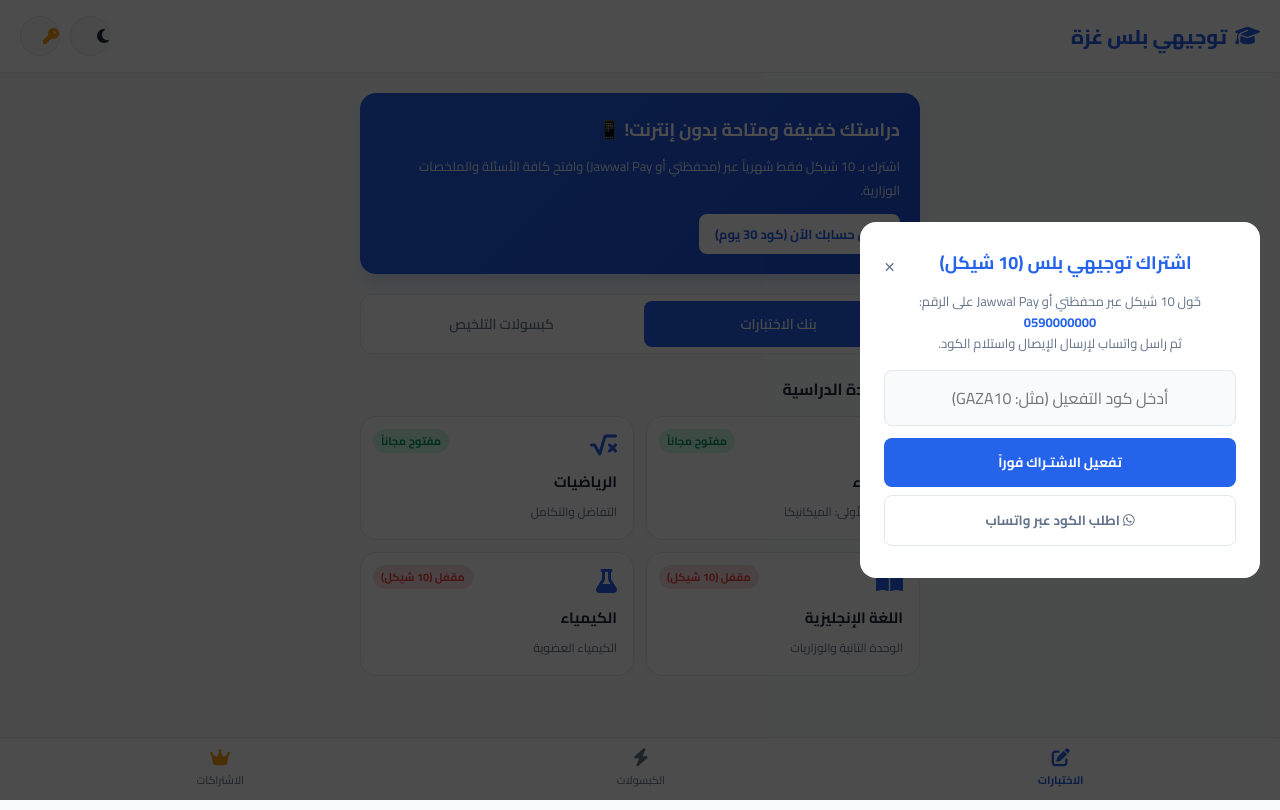
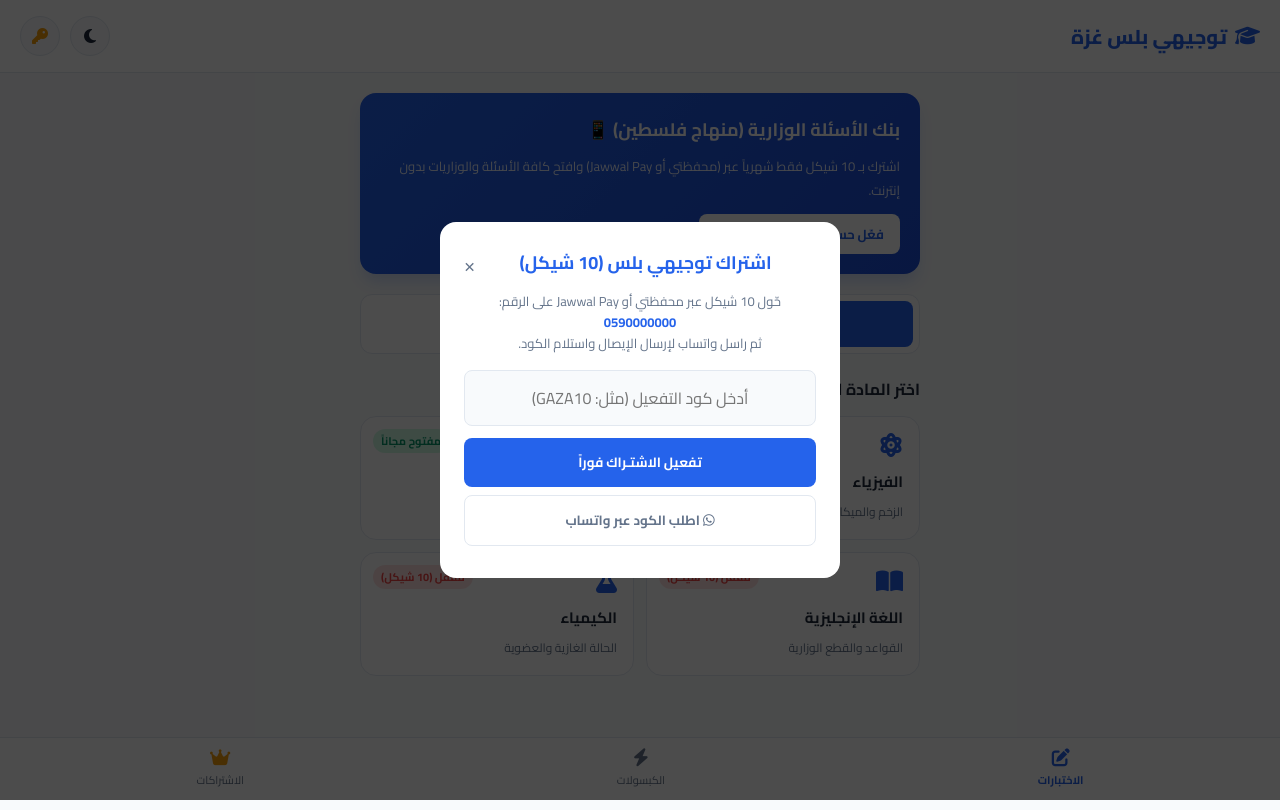
Before and after one commit to Hassanmohra/tawjihi-gaza, a plain HTML site: page index.html in a window 1280 px wide. Both pictures are taken after a click on the button 40 px from the left and 36 px from the top of the page. Drawn offline with Linux system fonts and the light colour scheme.

Commit message:
Update index.html

```diff
--- a/index.html
+++ b/index.html
@@ -1,4 +1,3 @@
-
 <!DOCTYPE html>
 <html lang="ar" dir="rtl">
 <head>
@@ -47,11 +46,10 @@
     }
     .logo { font-size: 20px; font-weight: 800; color: var(--primary); display: flex; align-items: center; gap: 8px; }
     .header-actions { display: flex; gap: 10px; align-items: center; }
-    .icon-btn { background: var(--bg); border: 1px solid var(--border); width: 40px; height: 40px; border-radius: 50%; display: flex; align-items: center; justifyContent: center; cursor: pointer; color: var(--text); font-size: 16px; }
+    .icon-btn { background: var(--bg); border: 1px solid var(--border); width: 40px; height: 40px; border-radius: 50%; display: flex; align-items: center; justify-content: center; cursor: pointer; color: var(--text); font-size: 16px; }
 
     .container { max-width: 600px; margin: 0 auto; padding: 20px; }
 
-    /* البطاقات الترحيبية واشتراك 10 شيكل */
     .banner {
       background: linear-gradient(135deg, #2563eb, #1d4ed8);
       color: white;
@@ -64,12 +62,10 @@
     .banner p { font-size: 13px; opacity: 0.9; margin-bottom: 12px; }
     .banner-btn { background: white; color: var(--primary); border: none; padding: 8px 16px; border-radius: 8px; font-weight: 700; cursor: pointer; font-size: 13px; }
 
-    /* التبويبات */
     .tabs { display: flex; gap: 8px; margin-bottom: 20px; background: var(--card-bg); padding: 6px; border: 1px solid var(--border); border-radius: 12px; }
     .tab { flex: 1; padding: 10px; text-align: center; border-radius: 8px; cursor: pointer; font-weight: 600; font-size: 14px; color: var(--text-muted); border: none; background: transparent; }
     .tab.active { background: var(--primary); color: white; }
 
-    /* أقسام المواد */
     .section-title { font-size: 16px; font-weight: 700; margin-bottom: 12px; display: flex; justify-content: space-between; align-items: center; }
     .grid { display: grid; grid-template-columns: repeat(2, 1fr); gap: 12px; margin-bottom: 24px; }
     .card {
@@ -88,12 +84,10 @@
     .locked-badge { position: absolute; top: 12px; left: 12px; background: #fee2e2; color: #ef4444; font-size: 11px; padding: 2px 8px; border-radius: 20px; font-weight: 700; }
     .unlocked-badge { position: absolute; top: 12px; left: 12px; background: #d1fae5; color: #059669; font-size: 11px; padding: 2px 8px; border-radius: 20px; font-weight: 700; }
 
-    /* نافذة الأسئلة / الفلاش كاردز */
-    .modal { display: none; position: fixed; inset: 0; background: rgba(0,0,0,0.6); z-index: 1000; align-items: center; justifyContent: center; padding: 16px; }
+    .modal { display: none; position: fixed; inset: 0; background: rgba(0,0,0,0.6); z-index: 1000; align-items: center; justify-content: center; padding: 16px; }
     .modal-content { background: var(--card-bg); width: 100%; max-width: 500px; border-radius: var(--radius); padding: 24px; max-height: 90vh; overflow-y: auto; position: relative; }
     .close-modal { position: absolute; top: 16px; left: 16px; font-size: 20px; cursor: pointer; color: var(--text-muted); }
 
-    /* أسئلة بنك الاختبارات */
     .question-box { margin-bottom: 16px; }
     .question-title { font-size: 15px; font-weight: 700; margin-bottom: 12px; line-height: 1.5; }
     .options { display: flex; flex-direction: column; gap: 8px; margin-bottom: 16px; }
@@ -103,20 +97,17 @@
     .option.wrong { background: #fee2e2; border-color: #ef4444; color: #991b1b; }
     .explanation { background: var(--bg); border-right: 4px solid var(--primary); padding: 12px; border-radius: 8px; font-size: 13px; margin-bottom: 16px; display: none; }
 
-    /* البطاقات البصرية (Flashcards) */
     .flashcard { background: var(--bg); border: 1px solid var(--border); border-radius: 12px; padding: 24px; text-align: center; min-height: 180px; display: flex; flex-direction: column; justify-content: center; align-items: center; cursor: pointer; margin-bottom: 16px; }
     .flashcard h4 { font-size: 17px; color: var(--primary); margin-bottom: 8px; }
     .flashcard p { font-size: 14px; color: var(--text-muted); }
 
-    /* نافذة إدخال الكود (10 شيكل) */
-    .sub-modal { display: none; position: fixed; inset: 0; background: rgba(0,0,0,0.7); z-index: 2000; align-items: center; justifyContent: center; padding: 20px; }
+    .sub-modal { display: none; position: fixed; inset: 0; background: rgba(0,0,0,0.7); z-index: 2000; align-items: center; justify-content: center; padding: 20px; }
     .sub-card { background: var(--card-bg); width: 100%; max-width: 400px; padding: 24px; border-radius: var(--radius); text-align: center; }
     .sub-card h3 { margin-bottom: 12px; font-size: 18px; color: var(--primary); }
     .sub-card p { font-size: 13px; color: var(--text-muted); margin-bottom: 16px; line-height: 1.6; }
     .sub-card input { width: 100%; padding: 12px; border: 1px solid var(--border); background: var(--bg); color: var(--text); border-radius: 8px; font-size: 16px; text-align: center; margin-bottom: 12px; text-transform: uppercase; }
     .sub-card button { width: 100%; background: var(--primary); color: white; border: none; padding: 12px; border-radius: 8px; font-weight: 700; cursor: pointer; margin-bottom: 8px; }
 
-    /* شريط التنقل السفلي */
     .nav-bar { position: fixed; bottom: 0; left: 0; right: 0; background: var(--card-bg); border-top: 1px solid var(--border); display: flex; justify-content: space-around; padding: 10px; z-index: 99; }
     .nav-item { display: flex; flex-direction: column; align-items: center; gap: 4px; font-size: 11px; color: var(--text-muted); cursor: pointer; background: none; border: none; }
     .nav-item.active { color: var(--primary); font-weight: 700; }
@@ -137,43 +128,43 @@
 
   <div class="container">
     <div class="banner">
-      <h2>دراستك خفيفة ومتاحة بدون إنترنت! 📱</h2>
-      <p>اشترك بـ 10 شيكل فقط شهرياً عبر (محفظتي أو Jawwal Pay) وافتح كافة الأسئلة والملخصات الوزارية.</p>
+      <h2>بنك الأسئلة الوزارية (منهاج فلسطين) 📱</h2>
+      <p>اشترك بـ 10 شيكل فقط شهرياً عبر (محفظتي أو Jawwal Pay) وافتح كافة الأسئلة والوزاريات بدون إنترنت.</p>
       <button class="banner-btn" onclick="openSubModal()">فعّل حسابك الآن (كود 30 يوم)</button>
     </div>
 
     <div class="tabs">
-      <button class="tab active" onclick="switchTab('exams')">بنك الاختبارات</button>
+      <button class="tab active" onclick="switchTab('exams')">بنك الاختبارات الوزارية</button>
       <button class="tab" onclick="switchTab('flashcards')">كبسولات التلخيص</button>
     </div>
 
     <!-- قسم بنك الاختبارات -->
     <div id="exams-section">
-      <div class="section-title">اختر المادة الدراسية</div>
+      <div class="section-title">اختر المادة الدراسية (توجيهي فلسطين)</div>
       <div class="grid">
         <div class="card" onclick="openExam('الفيزياء', true)">
           <span class="unlocked-badge">مفتوح مجاناً</span>
           <i class="fa-solid fa-atom"></i>
           <h3>الفيزياء</h3>
-          <p>الوحدة الأولى: الميكانيكا</p>
+          <p>الزخم والميكانيكا (وزاري)</p>
         </div>
         <div class="card" onclick="openExam('الرياضيات', true)">
           <span class="unlocked-badge">مفتوح مجاناً</span>
           <i class="fa-solid fa-square-root-variable"></i>
-          <h3>الرياضيات</h3>
+          <h3>الرياضيات (علمي)</h3>
           <p>التفاضل والتكامل</p>
         </div>
         <div class="card" onclick="openExam('اللغة الإنجليزية', false)" id="card-eng">
           <span class="locked-badge" id="badge-eng">مقفل (10 شيكل)</span>
           <i class="fa-solid fa-book-open"></i>
           <h3>اللغة الإنجليزية</h3>
-          <p>الوحدة الثانية والوزاريات</p>
+          <p>القواعد والقطع الوزارية</p>
         </div>
         <div class="card" onclick="openExam('الكيمياء', false)" id="card-chem">
           <span class="locked-badge" id="badge-chem">مقفل (10 شيكل)</span>
           <i class="fa-solid fa-flask"></i>
           <h3>الكيمياء</h3>
-          <p>الكيمياء العضوية</p>
+          <p>الحالة الغازية والعضوية</p>
         </div>
       </div>
     </div>
@@ -185,12 +176,12 @@
         <div class="card" onclick="openFlashcards('قوانين الفيزياء')">
           <i class="fa-solid fa-bolt"></i>
           <h3>قوانين الفيزياء</h3>
-          <p>15 بطاقة مركزة</p>
+          <p>أبرز قوانين وزاريات فلسطين</p>
         </div>
         <div class="card" onclick="openFlashcards('قواعد الإنجليزي')">
           <i class="fa-solid fa-language"></i>
           <h3>قواعد الإنجليزي</h3>
-          <p>20 قاعدة رئيسية</p>
+          <p>أهم قواعد التوجيهي</p>
         </div>
       </div>
     </div>
@@ -204,7 +195,7 @@
       <div class="question-box">
         <div class="question-title" id="qText">السؤال سيظهر هنا...</div>
         <div class="options" id="qOptions"></div>
-        <div class="explanation" id="qExp"><strong>التوضيح:</strong> <span id="qExpText"></span></div>
+        <div class="explanation" id="qExp"><strong>التوضيح الوزاري خطوة بخطوة:</strong> <br><span id="qExpText"></span></div>
       </div>
       <button class="btn-primary" id="nextBtn" onclick="nextQuestion()" style="display:none;">السؤال التالي</button>
     </div>
@@ -290,17 +281,63 @@
       }
     }
 
-    // بيانات تجريبية للاختبارات
+    // بنك الأسئلة المستخرج من منهاج توجيهي فلسطين
     const examData = {
       'الفيزياء': [
-        { q: "ما هي وحدة قياس الدفع في النظام الدولي للوحدات؟", options: ["نيوتن.ثانية", "جول", "واط", "كيلوغرام.متر"], correct: 0, exp: "الدفع يساوي التغير في الزخم الخطي، ووحدته (N.s) أو (kg.m/s)." },
-        { q: "في التصادم المريم تماماً، أي الكميات التالية تبقى محفوظة؟", options: ["السرعة فقط", "الطاقة الحركية والزخم الخطي", "الطاقة الحركية وحدها", "طاقة الوضع فقط"], correct: 1, exp: "التصادم المرن يحفظ كل من الزخم الخطي والطاقة الحركية معاً." }
+        {
+          q: "جسم كتلته ٢ كغم أثّرت عليه قوة محصّلة مقدارها ٨ نيوتن. ما مقدار تسارعه؟",
+          options: ["٢ م/ث²", "٤ م/ث²", "٨ م/ث²", "١٦ م/ث²"],
+          correct: 1,
+          exp: "من قانون نيوتن الثاني: التسارع (ت) = القوة (ق) ÷ الكتلة (ك) = ٨ ÷ ٢ = ٤ م/ث²."
+        },
+        {
+          q: "ما وحدة قياس الدفع في النظام الدولي للوحدات (وزاري)؟",
+          options: ["نيوتن.ثانية", "جول", "واط", "كيلوغرام.متر"],
+          correct: 0,
+          exp: "الدفع يساوي التغير في الزخم الخطي، ووحدته (N.s) أو (kg.m/s)."
+        },
+        {
+          q: "في التصادم المرن تماماً، أي الكميات التالية تبقى محفوظة؟",
+          options: ["السرعة فقط", "الطاقة الحركية والزخم الخطي معاً", "الطاقة الحركية وحدها", "طاقة الوضع فقط"],
+          correct: 1,
+          exp: "التصادم المرن يحفظ كل من الزخم الخطي والطاقة الحركية الكلية للنظام."
+        }
       ],
       'الرياضيات': [
-        { q: "ما مشتقة الاقتران ص = جتا(س) ؟", options: ["جياس", "-جياس", "ظاس", "-جتاس"], correct: 1, exp: "مشتقة جيب التمام (جتا) هي سالب الجيب (-جا س)." }
+        {
+          q: "ما مشتقة الاقتران ص = جتا(س) ؟",
+          options: ["جا(س)", "-جا(س)", "ظا(س)", "-جتا(س)"],
+          correct: 1,
+          exp: "مشتقة جيب التمام (جتا س) هي سالب الجيب (-جا س) حسب قواعد الاشتقاق الأساسية."
+        },
+        {
+          q: "ما قيمة النهاية: نهاية (س² - 4) ÷ (س - 2) عندما س تؤول إلى 2؟",
+          options: ["صفر", "2", "4", "غير متوفرة"],
+          correct: 2,
+          exp: "بتحليل البسط إلى (س-2)(س+2) واختصار (س-2)، نعوض س=2 في (س+2) فينتج 2 + 2 = 4."
+        }
       ],
       'اللغة الإنجليزية': [
-        { q: "Choose the correct sentence: If I ___ hard, I would have passed the exam.", options: ["study", "studied", "had studied", "have studied"], correct: 2, exp: "هذه قاعدة الحالة الثالثة لـ If (الماضي التام + would have + تصريف ثالث)." }
+        {
+          q: "Choose the correct sentence: If I ___ hard, I would have passed the exam.",
+          options: ["study", "studied", "had studied", "have studied"],
+          correct: 2,
+          exp: "هذه قاعدة الحالة الثالثة لـ If (الماضي التام had studied + جواب الشرط would have + V3)."
+        },
+        {
+          q: "Complete: Ibn Battuta was a famous ___ who travelled across the world.",
+          options: ["chemist", "traveller", "inventor", "engineer"],
+          correct: 1,
+          exp: "ابن بطوطة كان رحالة مشهوراً (traveller) سافر عبر العالم."
+        }
+      ],
+      'الكيمياء': [
+        {
+          q: "بالون مملوء بغاز الهيليوم حجمه 300 mL عند ضغط 1 atm، ارتفع حتى أصبح الضغط 0.63 atm. احسب حجمه الجديد.",
+          options: ["476.2 mL", "300 mL", "189 mL", "500 mL"],
+          correct: 0,
+          exp: "باستخدام قانون بويل (ثبات درجة الحرارة): P1V1 = P2V2 إذن V2 = (1 × 300) ÷ 0.63 ≈ 476.2 mL."
+        }
       ]
     };
 
@@ -322,7 +359,7 @@
     function loadQuestion() {
       const questions = examData[currentSubject] || examData['الفيزياء'];
       if(currentQIndex >= questions.length) {
-        document.getElementById('qText').innerText = "لقد أتممت أسئلة هذه الوحدة بنجاح! 🎉";
+        document.getElementById('qText').innerText = "لقد أتممت أسئلة هذه الوحدة بنجاح! 🎉 بانتظار إضافات وزارية جديدة.";
         document.getElementById('qOptions').innerHTML = '';
         document.getElementById('qExp').style.display = 'none';
         document.getElementById('nextBtn').style.display = 'none';
@@ -365,11 +402,11 @@
     // بيانات الفلاش كاردز
     const flashData = {
       'قوانين الفيزياء': [
-        { front: "الزخم الخطي (p)", back: "الكتلة × السرعة المتجهة (p = m × v)" },
-        { front: "الدفع (I)", back: "القوة × زمن التأثير (I = F × Δt = Δp)" }
+        { front: "الزخم الخطي (p)", back: "الكتلة × السرعة المتجهة (p = m × v) وتُقاس بـ (kg.m/s)" },
+        { front: "الدفع (I)", back: "القوة المحصلة × زمن التأثير (I = F × Δt = Δp)" }
       ],
       'قواعد الإنجليزي': [
-        { front: "Present Perfect (المضارع التام)", back: "Sub + has/have + V3 (يستخدم لأحداث انتهت ولها أثر)" }
+        { front: "Present Perfect (المضارع التام)", back: "Sub + has/have + V3 (يستخدم لأحداث انتهت ولها أثر في الحاضر)" }
       ]
     };
 
```
